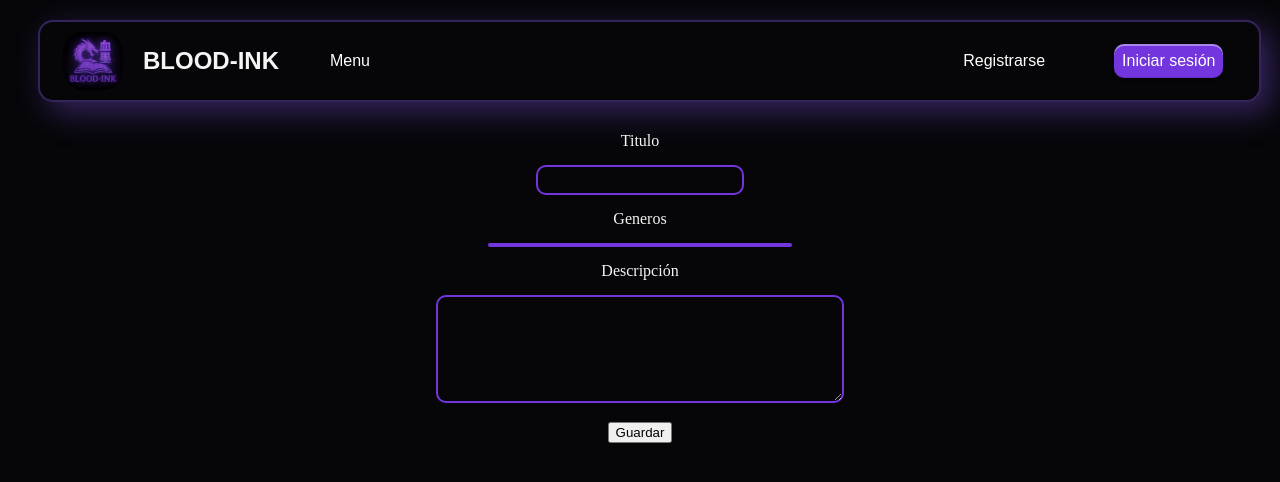
After one commit to ELDani45/Blood-Ink, a Django app: page /novels/make_novel in a window 1280 px wide. The commit adds this page. Shown: the top 482 px of the page. Run offline with Django 5.2, Linux system fonts and the light colour scheme; data that the repository does not hold is empty.

Commit message:
Implementando styles css a formularios, ademas aprendí como relacionar formularios con modelos

```diff
--- a/home/templates/layouts/navbar.html
+++ b/home/templates/layouts/navbar.html
@@ -29,6 +29,11 @@
                     <a href="{% url 'login:signout' %}">Cerrar sesión</a>
                 </li>
             </ul>
+            <ul>
+                <li>
+                    <a href="{% url 'novels:making_novel' %}">Crear Novela</a>
+                </li>
+            </ul>
             {% else %}
             <ul>
                 <li>
--- /dev/null
+++ b/novels/forms.py
@@ -0,0 +1,24 @@
+from django import forms
+from novels.models import Description
+
+
+class Makenovel(forms.ModelForm):
+
+    class Meta:
+        model = Description
+        fields = ('title', 'genero', 'text_description',
+                  'prologo', 'author', 'imagen_portada')
+        widgets = {
+            'title': forms.TextInput(attrs={
+                'class': 'titulo-novel'
+            }),
+            'genero': forms.CheckboxSelectMultiple(attrs={
+                'class': 'genero-inside'
+            }),
+            'author': forms.CheckboxSelectMultiple(attrs={
+                'class': 'titulo-novel'
+            }),
+            'text_description': forms.Textarea(attrs={
+                'class': 'text-description'
+            })
+        }
--- /dev/null
+++ b/novels/static/styles/css/inputs_labels.css
@@ -0,0 +1,46 @@
+.formulario-padre{
+    display: flex;
+    flex-direction: column;
+    align-items: center;
+    width: 100%;
+    height: auto;
+}
+
+.genero-description{
+    font-family: 'Segoe UI', Tahoma, Geneva, Verdana, sans-serif;
+    font-size: 20px;
+    height: auto;
+    width: 300px;
+    background-color: #060609;
+    display: flex;
+    justify-content: center;
+    margin: 15px;
+    border-radius: 10px;
+    border: 2px solid #7335DD;
+}
+.titulo-description{
+    background-color: #060609;
+    padding: 15px;
+}
+.titulo-novel{
+    width: 200px;
+    height: 24px;
+    border: 2px solid #7335DD ;
+    border-radius: 10px;
+    background-color: #060609;
+    color: white;
+}
+
+.text_description{
+    padding: 15px;
+    border-radius: 10px;
+}
+.text-description{
+    background-color: #060609;
+    font-size: 15px;
+    color: white;
+    border-radius: 10px;
+    width: 400px;
+    height: 100px;
+    border: 2px solid #7335DD ;
+}
--- /dev/null
+++ b/novels/templates/make_novel.html
@@ -0,0 +1,43 @@
+{% extends 'layouts/navbar.html' %}
+
+{% load static %}
+
+{% block title %} Make Novels {% endblock %}
+
+{% block css_extra %}
+<link rel="stylesheet" href=" {% static 'styles/css/inputs_labels.css' %}"">
+{% endblock %}
+
+{% block content %}
+
+
+<body>
+
+<form class="formulario-padre" method="POST">
+    {% csrf_token %}
+    <label >Titulo</label>
+    <div class="titulo-description">
+        {{ form_Novel.title }}
+    </div>
+
+    <label>Generos</label>
+    <div class="genero-description">
+        {{ form_Novel.genero}}
+    </div>
+
+    <label>Descripción</label>
+    <div class="text_description">
+        {{ form_Novel.text_description}}
+    </div>
+
+    <button type="submit">
+        Guardar
+    </button>
+
+</form>
+
+
+</body>
+
+
+{% endblock %}
--- a/novels/urls.py
+++ b/novels/urls.py
@@ -6,4 +6,5 @@ app_name = "novels"
 
 urlpatterns = [
     path("description/", views.description_game, name="description"),
+    path("make_novel", views.hacer_novel, name="making_novel")
 ]
--- a/novels/views.py
+++ b/novels/views.py
@@ -1,5 +1,6 @@
-from django.shortcuts import render
-from .models import Description, Genero
+from django.shortcuts import render, redirect
+from .models import Description
+from novels.forms import Makenovel
 
 # Create your views here."
 
@@ -9,3 +10,20 @@ def description_game(request):
     return render(request, "description.html", {
         "novel": novela
     })
+
+
+def hacer_novel(request):
+    if request.method == 'GET':
+        return render(request, "make_novel.html", {
+            'form_Novel': Makenovel
+        })
+
+    if request.method == 'POST':
+        form = Makenovel(data=request.POST)
+        if form.is_valid():
+            form.save()
+            return render(request, 'home.html')
+        else:
+            form = Makenovel(data=request.POST)
+            return render(request, "make_novel.html", {
+                'form_Novel': Makenovel})
```
